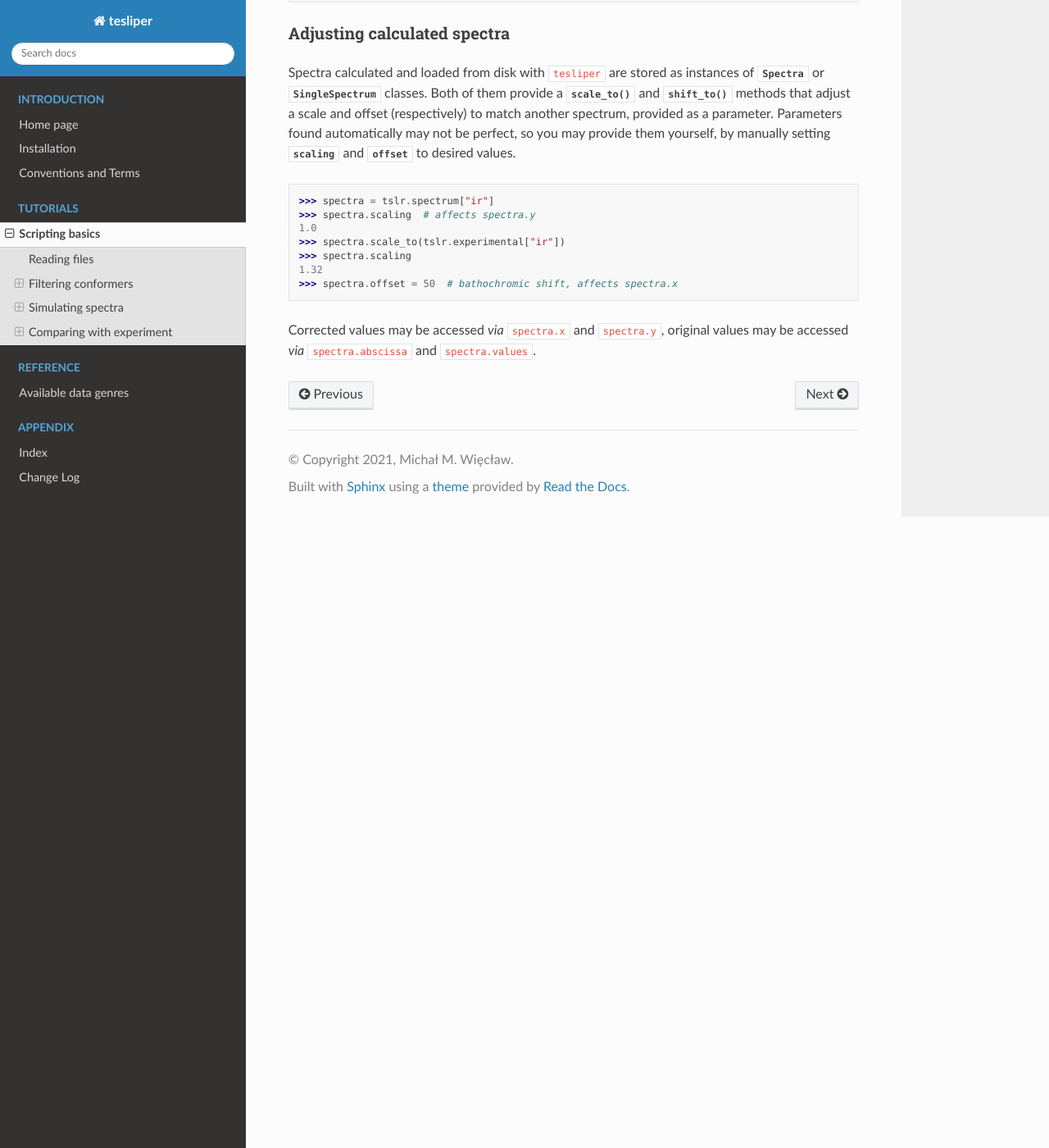
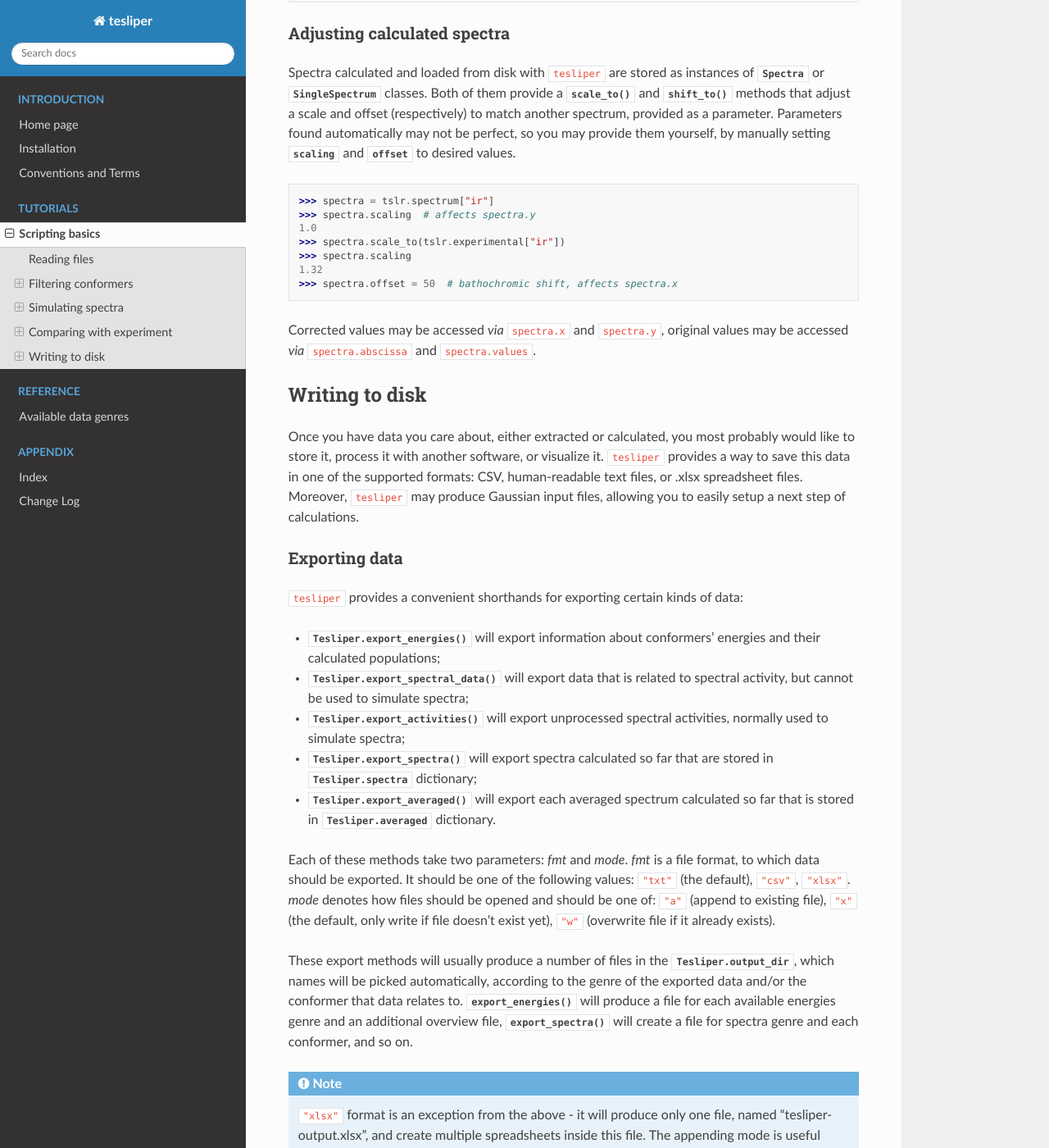
Before and after one commit to mishioo/tesliper, a Sphinx documentation site: the page built from docs/source/tutorial.rst, in a window 1280 px wide and 1400 px high, scrolled down 9763 px. Shown: the whole window at 82% size. Built offline with Sphinx 7.4.7 and the Read the Docs theme 2.0.0, drawn with Linux system fonts in a browser that asks for light colours; pages that are not in the unit, such as notebooks, are missing from menus; some of the changed text lies outside the part shown.

Commit message:
Described basic data export.

```diff
--- a/docs/source/tutorial.rst
+++ b/docs/source/tutorial.rst
@@ -549,3 +549,62 @@ yourself, by manually setting :attr:`~.SingleSpectrum.scaling` and
 
 Corrected values may be accessed *via* ``spectra.x`` and ``spectra.y``,
 original values may be accessed *via* ``spectra.abscissa`` and ``spectra.values``.
+
+
+Writing to disk
+---------------
+
+Once you have data you care about, either extracted or calculated, you most probably
+would like to store it, process it with another software, or visualize it. ``tesliper``
+provides a way to save this data in one of the supported formats: CSV, human-readable
+text files, or .xlsx spreadsheet files. Moreover, ``tesliper`` may produce Gaussian
+input files, allowing you to easily setup a next step of calculations.
+
+Exporting data
+''''''''''''''
+
+``tesliper`` provides a convenient shorthands for exporting certain kinds of data:
+
+- :meth:`.Tesliper.export_energies` will export information about conformers' energies
+  and their calculated populations;
+- :meth:`.Tesliper.export_spectral_data` will export data that is related to spectral
+  activity, but cannot be used to simulate spectra;
+- :meth:`.Tesliper.export_activities` will export unprocessed spectral activities,
+  normally used to simulate spectra;
+- :meth:`.Tesliper.export_spectra` will export spectra calculated so far that are stored
+  in :attr:`.Tesliper.spectra` dictionary;
+- :meth:`.Tesliper.export_averaged` will export each averaged spectrum calculated so far
+  that is stored in :attr:`.Tesliper.averaged` dictionary.
+
+Each of these methods take two parameters: *fmt* and *mode*. *fmt* is a file format, to
+which data should be exported. It should be one of the following values: ``"txt"`` (the
+default), ``"csv"``, ``"xlsx"``. *mode* denotes how files should be opened and should be
+one of: ``"a"`` (append to existing file), ``"x"`` (the default, only write if file
+doesn't exist yet), ``"w"`` (overwrite file if it already exists).
+
+These export methods will usually produce a number of files in the
+:attr:`.Tesliper.output_dir`, which names will be picked automatically, according to the
+genre of the exported data and/or the conformer that data relates to.
+:meth:`~.Tesliper.export_energies` will produce a file for each available energies genre
+and an additional overview file, :meth:`~.Tesliper.export_spectra` will create a file
+for spectra genre and each conformer, and so on.
+
+.. note::
+    ``"xlsx"`` format is an exception from the above - it will produce only one file,
+    named "tesliper-output.xlsx", and create multiple spreadsheets inside this file. The
+    appending mode is useful when exporting data to ``"xlsx"`` format, as it allows to
+    write multiple kinds of data (with calls to multiple of these methods) to this
+    single destination .xlsx file.
+
+There is also a :meth:`.Tesliper.export_data` available, which will export only genres
+you specifically request (plus "freq" or "wavelen", if any genre given genre is a
+spectral data-related). The same applies here in the context of output format, write
+mode, and names of produced files.
+
+.. tip::
+
+    If you would like to customize names of the files produced, you will need to
+    directly use one of the writer objects provided by ``tesliper``. Refer to the
+    :mod:`.writing` module documentation for more information.
+
+    .. TODO: link to advanced guide when its done
```
